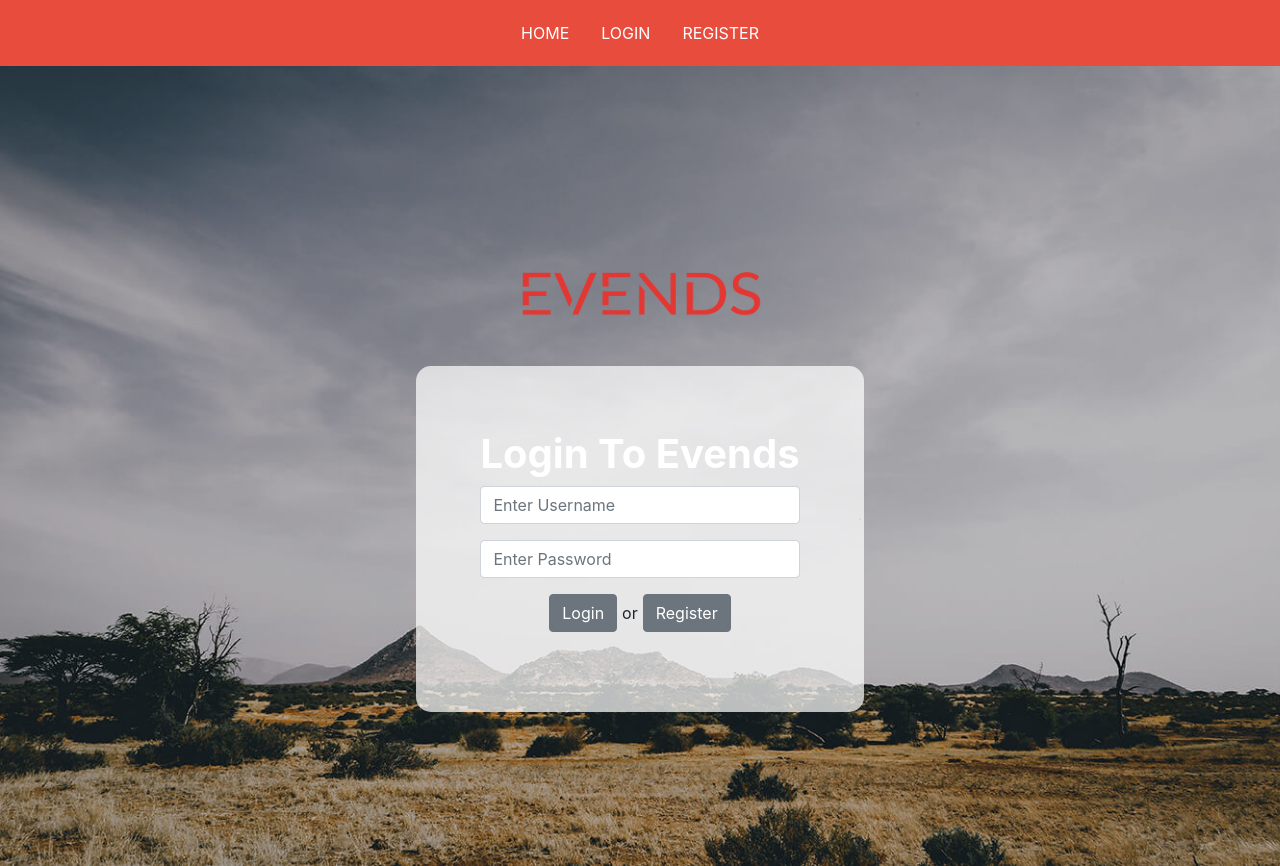
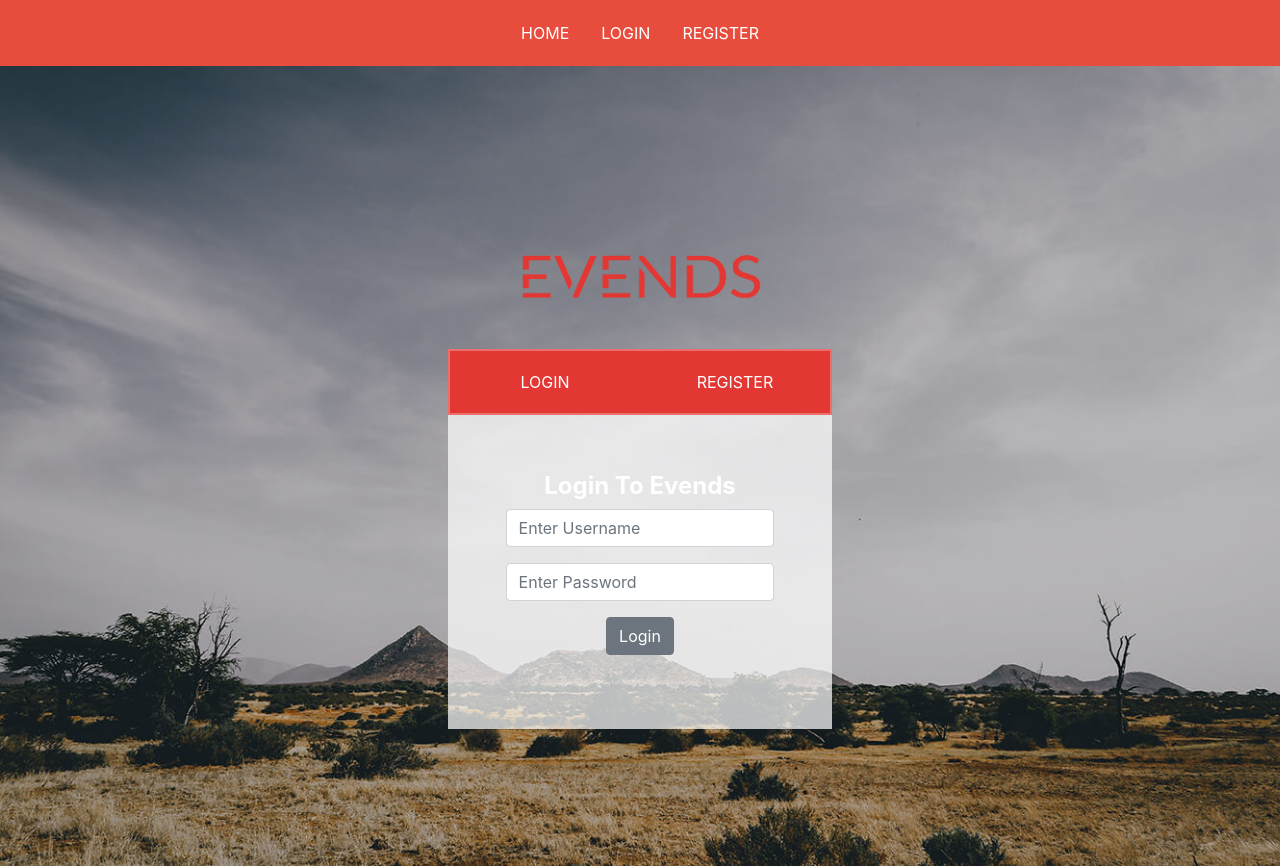
Before and after one commit to BW-African-Marketplace-5/front-end, a React (Create React App) app in the folder evends/: page / in a window 1280 px wide. Built offline with nearby package versions, Linux system fonts and the light colour scheme.

Commit message:
Added Form Top Bar

```diff
--- a/evends/src/components/Login_Register/Login_Register.js
+++ b/evends/src/components/Login_Register/Login_Register.js
@@ -1,26 +1,30 @@
 import React, {useState} from "react";
-import { Button, Form, FormGroup, Label, Input, FormText } from 'reactstrap';
-import {Wrapper, Form_S, FormGroup_S, Logo, Title} from './Login_Register_Styles';
-import {Link} from 'react-router-dom';
+import { Button, FormGroup, Label, Input, FormText } from 'reactstrap';
+import {Wrapper, FormWrapper, Links, TopBar, Form, FormGroup_S, Logo, Title} from './Login_Register_Styles';
 import Navbar from '../Navbar/Navbar';
 
 const Login_Register = () => {
 
-const [Login, setLogin] = useState(true);
+const [Login, setLogin] = useState('Login');
 
 const Register = () =>{
-    setLogin(false)
+    setLogin('Register')
 }
 const Login_set = () =>{
-    setLogin(true)
+    setLogin('Login')
 }
-if (Login === true){
+if (Login === 'Login'){
     return(
         <>
         <Navbar/>
         <Wrapper>
+            <FormWrapper>
             <Logo src='/evends.png'></Logo>
-            <Form_S>
+            <TopBar>
+                <Links onClick={Login_set}>Login</Links>
+                <Links onClick={Register}>Register</Links>
+            </TopBar>
+            <Form>
             <Title>Login To Evends</Title>
                 <FormGroup_S>
                     <Input
@@ -39,12 +43,11 @@ if (Login === true){
                     />
                 </FormGroup_S>
                 <FormGroup_S>
-                    <Button onClick={Login_set}>Login</Button>
-                    <span style={{margin:'0px 5px'}}>or</span>
-                    <Button onClick={Register}>Register</Button>
+                    <Button>{Login}</Button>
                 </FormGroup_S>
 
-       </Form_S>
+       </Form>
+             </FormWrapper>
         </Wrapper>
        </>
     );
@@ -53,9 +56,14 @@ if (Login === true){
         <>
         <Navbar/>
         <Wrapper>
+            <FormWrapper>
             <Logo src='/evends.png'></Logo>
-            <Form_S>
-            <Title>Register For Evends</Title>
+            <TopBar>
+                <Links onClick={Login_set}>Login</Links>
+                <Links onClick={Register}>Register</Links>
+            </TopBar>
+            <Form>
+            <Title>Register Now</Title>
                 <FormGroup_S>
                     <Input
                         id='username'
@@ -73,12 +81,11 @@ if (Login === true){
                     />
                 </FormGroup_S>
                 <FormGroup_S>
-                    <Button onClick={Login_set}>Login</Button>
-                    <span style={{margin:'0px 5px'}}>or</span>
-                    <Button onClick={Register}>Register</Button>
+                    <Button>{Login}</Button>
                 </FormGroup_S>
 
-       </Form_S>
+       </Form>
+             </FormWrapper>
         </Wrapper>
        </>
     );
--- a/evends/src/components/Login_Register/Login_Register_Styles.jsx
+++ b/evends/src/components/Login_Register/Login_Register_Styles.jsx
@@ -1,10 +1,26 @@
 import React from "react";
-import { Button, Form, FormGroup, Label, Input, FormText } from 'reactstrap';
+import { Button, FormGroup, Label, Input, FormText } from 'reactstrap';
+import {Link} from 'react-router-dom';
 import styled from 'styled-components';
-export const Form_S = styled(Form)`
+
+export const Form = styled.div`
     background:#ffffffb5;
+    padding: 15%;
+`
+export const TopBar = styled.div`
+    width:100%;
+    display:flex;
+    justify-content: space-evenly;
+    background-color: #e33734;
+    border: solid 2px #ffffff47;
+`
+export const Links = styled(Link)`
     padding: 5%;
-    border-radius: 15px;
+    width:50%;
+`
+export const FormWrapper = styled.div`
+    width:30%
+    margin: 10% 0;
 
 `
 export const FormGroup_S = styled(FormGroup)`
@@ -26,4 +42,5 @@ export const Logo = styled.img`
 export const Title = styled.h1`
     color:white;
     font-weight:bold;
+    font-size: 1.5rem;
 `
```
